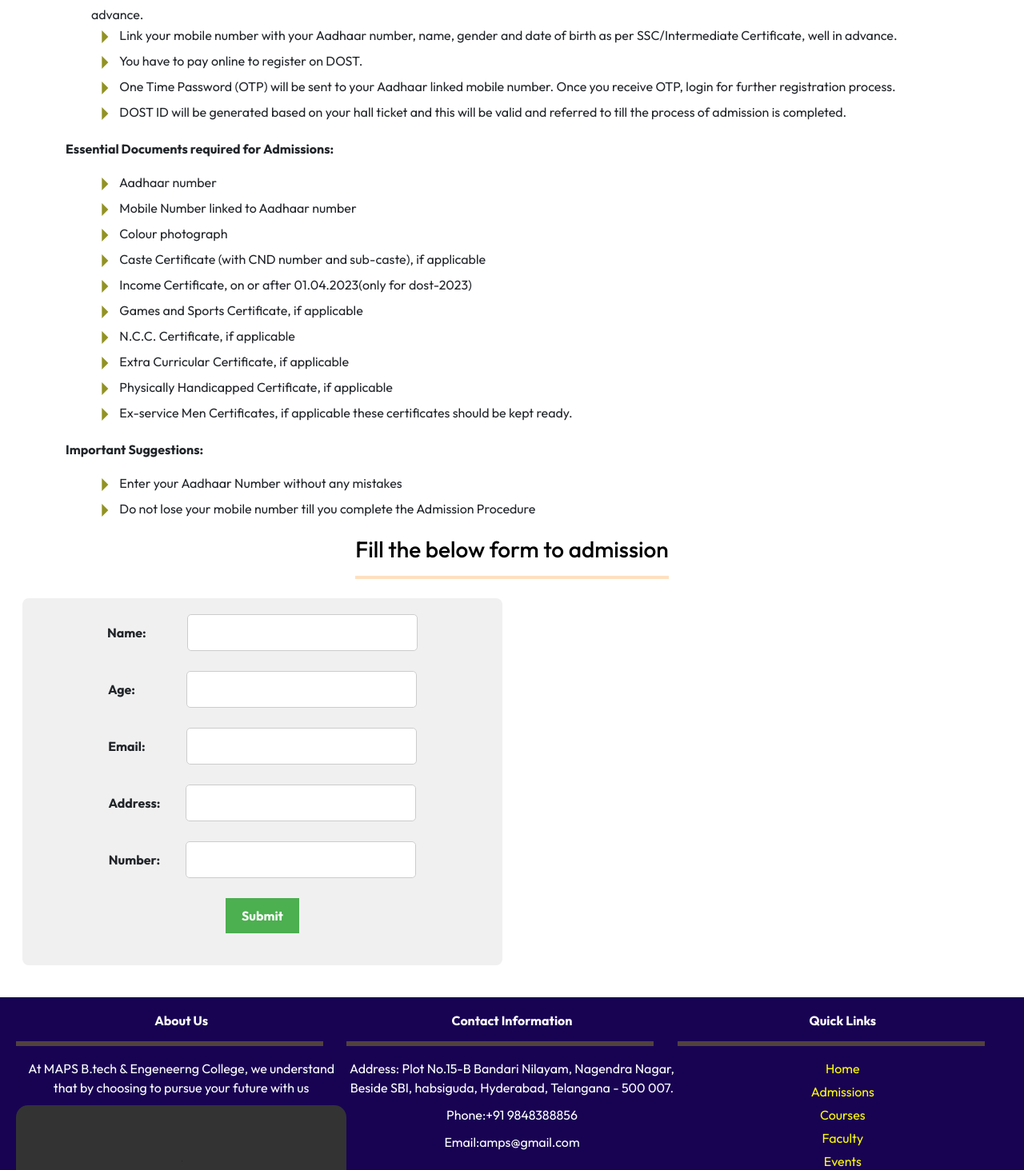
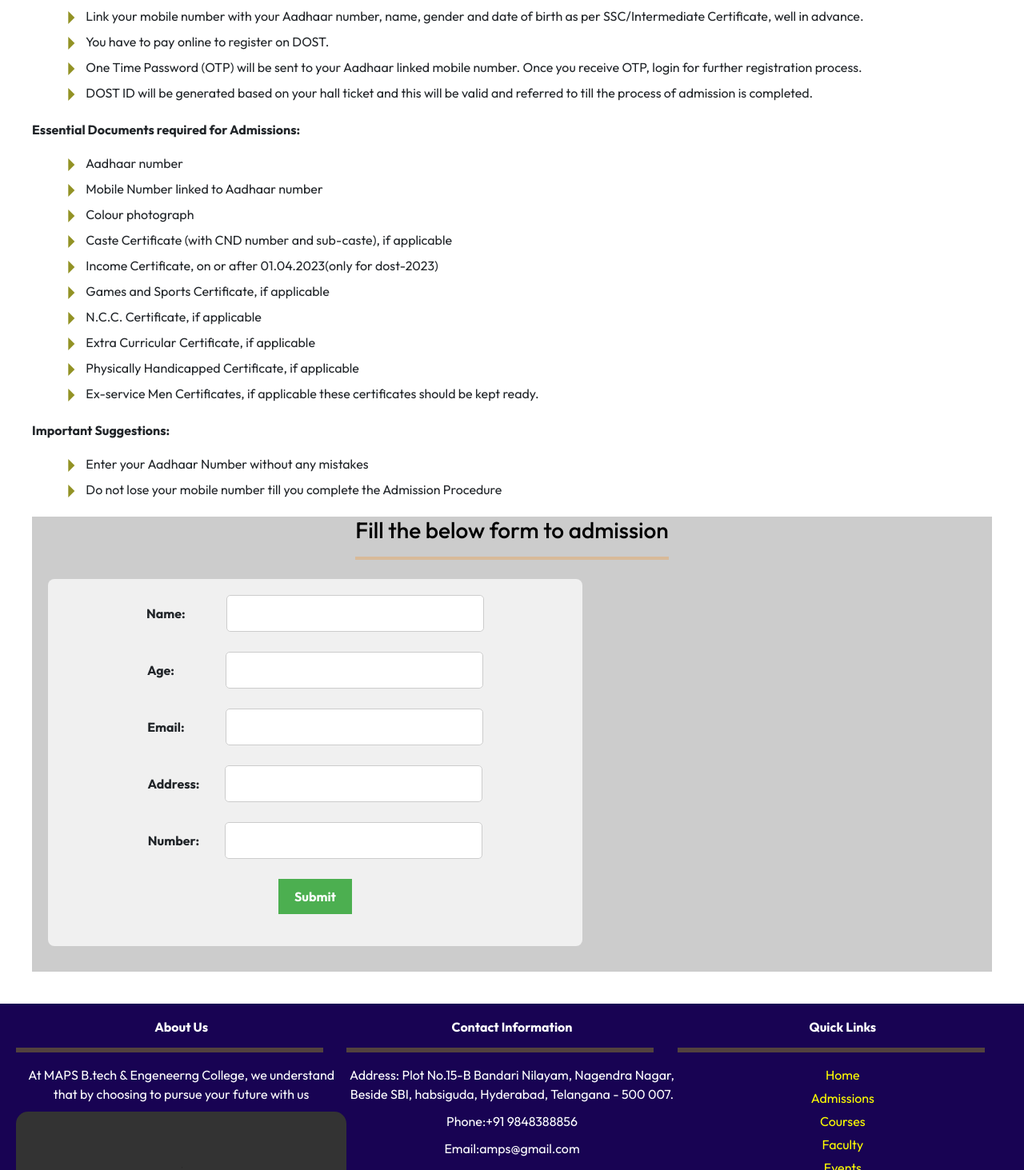
Before and after one commit to parusharam1425/amps_College_Web, a React (Create React App) app: page /admissions in a window 1280 px wide. Shown: the part 517-1980 px from the top of the page at 80% size. Built offline with nearby package versions, Linux system fonts and the light colour scheme; grey boxes are pictures that could not be loaded.

Commit message:
corrections done

```diff
--- a/src/routes/Admissions.js
+++ b/src/routes/Admissions.js
@@ -60,7 +60,7 @@ const Admissions = () => {
   return (
     <div className="content-container">
       <section id="about-us" className="about-us">
-      <div className="container" data-aos="fade-up">
+      <div className="" data-aos="fade-up">
         <div className="head col-12 col-md-12 mt-4">
         <h3 data-aos="fade-up"
                 data-aos-delay="200" >
@@ -150,6 +150,8 @@ const Admissions = () => {
         </div>
       </div>
     </section>
+<div className='form-b '>
+
 
         <div className=' a_head col-12 col-md-12 mb-3'>
         <h3 className='' data-aos="fade-up"
@@ -158,7 +160,7 @@ const Admissions = () => {
           <hr className='hr '/>
         </h3>
         </div>
-      <div className='row col-12 col-md-6 text-center' >
+      <div className='row col-12 col-md-7 form-c text-center' >
         <form onSubmit={handleSubmit}>
           <div className="form-group">
             <label htmlFor="name" >
@@ -244,8 +246,14 @@ const Admissions = () => {
               Submit
             </button>
           </div>
+
+
         </form>
+
       </div>
+
+    </div>
+
     </div>
   );
 };
--- a/src/routes/styles/Admissions.css
+++ b/src/routes/styles/Admissions.css
@@ -62,6 +62,14 @@
     color: rgb(146, 146, 36);
     font-size: xx-large;
   }
+  .form-b{
+    background-color: #ccc;
+
+  }
+  .form-c{
+    padding-left: 2rem;
+    padding-bottom: 2rem;
+  }
 .a_head{
   display: flex;
   flex-direction: row;
```
